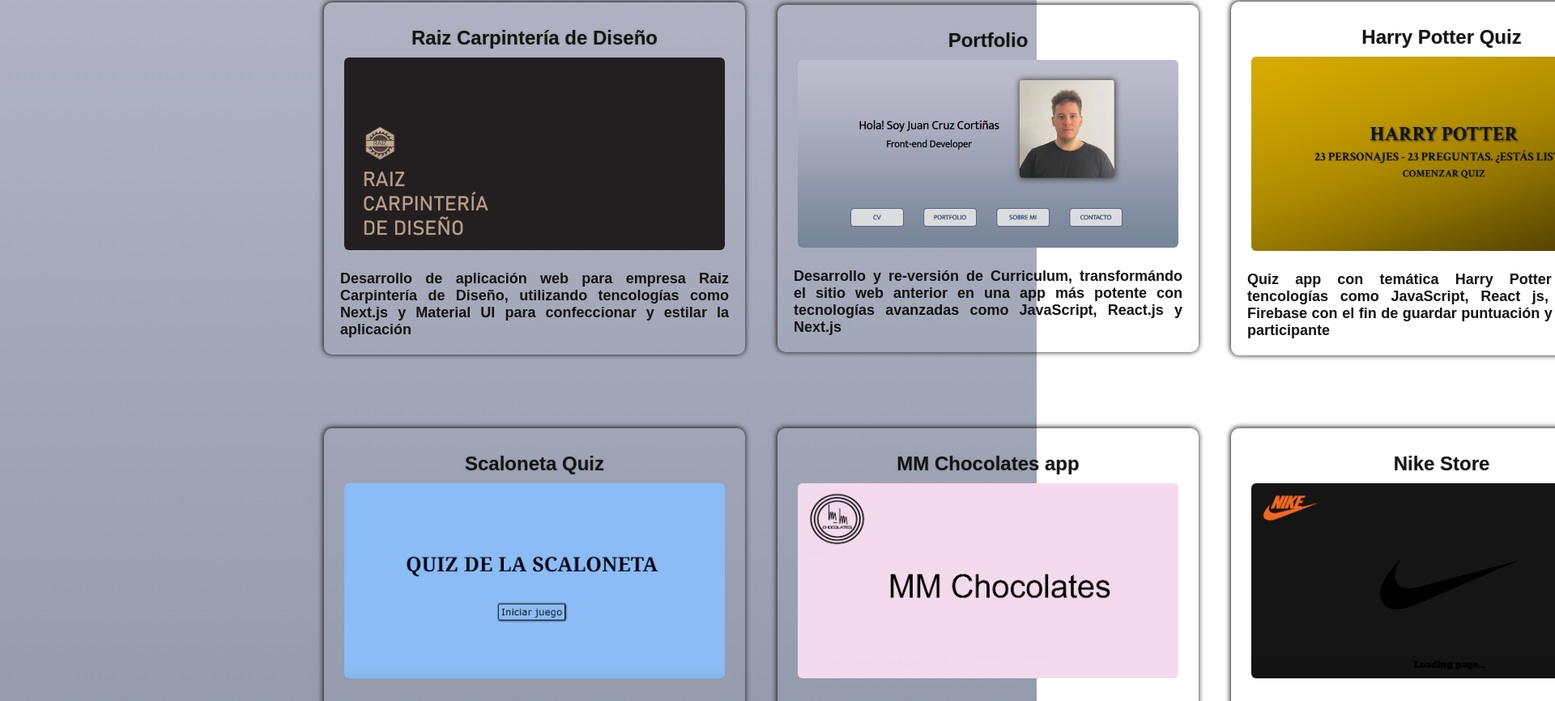
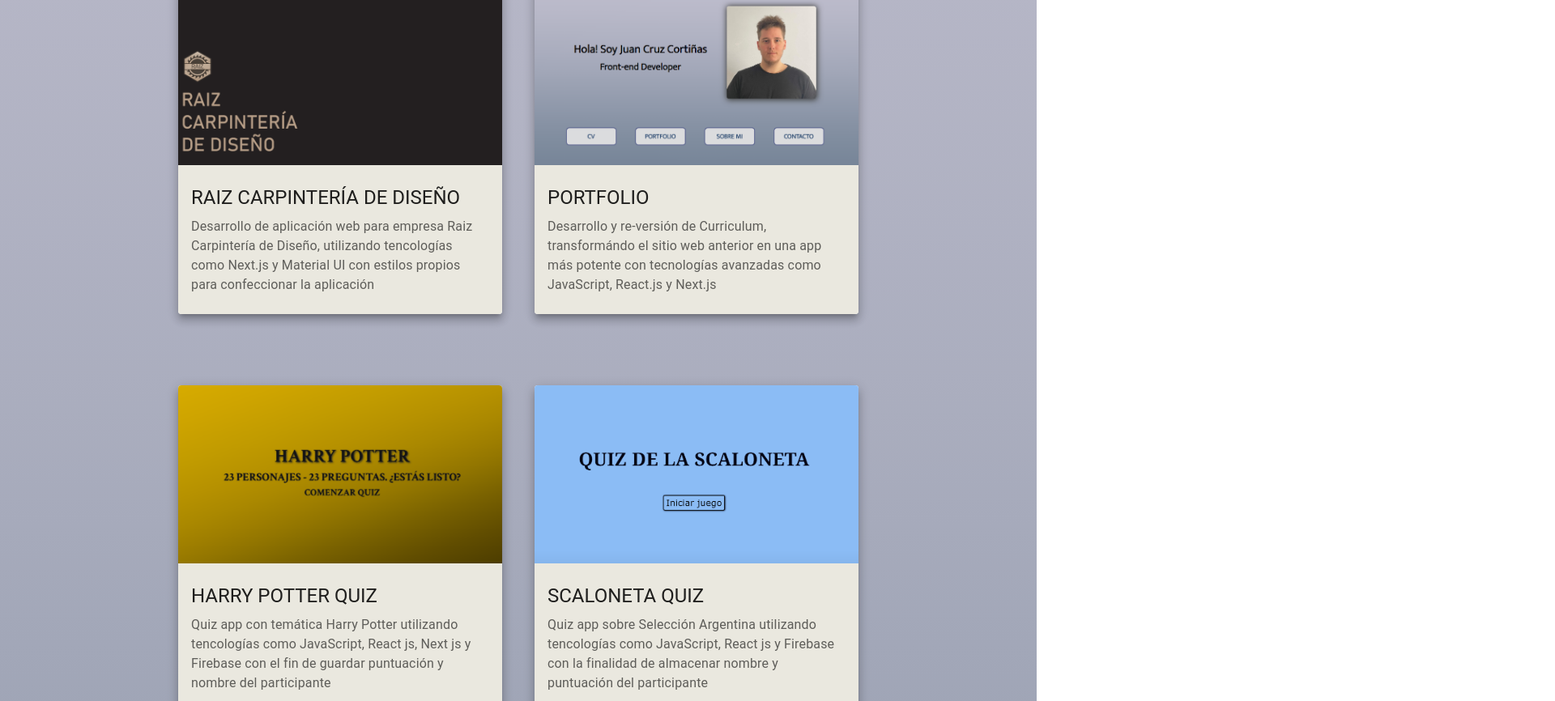
Before and after one commit to Jcruzcorti/portfolio, a Next.js app: page / in a window 1280 px wide. Shown: the part 1314-2180 px from the top of the page at 81% size, 1920 px wide, since content can reach past the window. Built offline with nearby package versions, Linux system fonts and the light colour scheme; a web font is replaced by a local one.

Commit message:
We create mock projects with information that we render through MUI cards, instead of the previous own cards

```diff
--- /dev/null
+++ b/components/mock/Proyects.jsx
@@ -0,0 +1,76 @@
+export const proyects = [
+
+    {
+        id:'1',
+        tittle:'RAIZ CARPINTERÍA DE DISEÑO',
+        description:'Desarrollo de aplicación web para empresa Raiz Carpintería de Diseño, utilizando tencologías como Next.js y Material UI con estilos propios para confeccionar la aplicación',
+        url:'https://raizcarpinteria.vercel.app/',
+        img:'/raizweb3.png'
+    },
+
+    {
+        id:'2',
+        tittle:'PORTFOLIO',
+        description:'Desarrollo y re-versión de Curriculum, transformándo el sitio web anterior en una app más potente con tecnologías avanzadas como JavaScript, React.js y Next.js',
+        url:'https://portfoliojcc.vercel.app/',
+        img:'/newportfolio.png',
+    },
+
+    {
+        id:'3',
+        tittle:'HARRY POTTER QUIZ',
+        description:"Quiz app con temática Harry Potter utilizando tencologías como JavaScript, React js, Next js y Firebase con el fin de guardar puntuación y nombre del participante",
+        url:'https://harrypotterquizgame.vercel.app/',
+        img:'/hp2.png'
+    },
+
+    {
+        id:'4',
+        tittle:'SCALONETA QUIZ',
+        description:"Quiz app sobre Selección Argentina utilizando tencologías como JavaScript, React js y Firebase con la finalidad de almacenar nombre y puntuación del participante",
+        url:'https://scalonets.netlify.app/',
+        img:'/scaloneta.png'
+    },
+
+    {
+        id:'5',
+        tittle:'MM CHOCOLATES APP',
+        description:'Creamos reversión de sitio web Mm Chocolates, transformándo el mismo en un e-commerce con tecnologías como JavaScript, React.js y Firebase almacenando la orden de compra hecha',
+        url:'https://mmchocolates.netlify.app/',
+        img:'/mmchocolates.png'
+    },
+
+    {
+        id:'6',
+        tittle:'NIKE STORE',
+        description:'Desarrollo de e-commerce Nike app con tecnologías avanzadas como JavaScript, React.js, Adobe Photoshop y Firebase con el fin de guardar la orden de compra realizada por el usuario',
+        url:'https://thenikestore.netlify.app/',
+        img:'/nike.png'
+    },
+
+    {
+        id:'7',
+        tittle:'MM CHOCOLATES SITIO WEB',
+        description:'Desarrollo y maquetación de sitio web de emprendimiento de chocolates, con tecnologías básicas como HTML, CSS, Bootstrap y JavaScript consumiendo API Email.js para enviar pedido',
+        url:'https://jcruzcorti.github.io/MMchocolates/',
+        img:'/mmchocolates.png'
+    },
+
+    {
+        id:'8',
+        tittle:'JUGADORES HISTÓRICOS',
+        description:'Proyecto de Blog futbolero sobre una selección de jugadores de fútbol favoritos históricos, actuales y futuros, desarrollado y maquetado con tecnologías básicas como HTML, CSS',
+        url:'https://jcruzcorti.github.io/JH/',
+        img:'/jh.png'
+    },
+
+    {
+        id:'9',
+        tittle:'CURRICULUM VITAE',
+        description:'Proyecto similar al portfolio actual, sitio web sobre CV con información personal y logros, pero desarrollado y maquetado con tecnologías básicas como HTML, CSS y Bootstrap',
+        url:'https://jcruzcorti.github.io/CV/',
+        img:'/cvviejo.png'
+    },
+
+
+]
--- a/components/portfolio/Portfolio.jsx
+++ b/components/portfolio/Portfolio.jsx
@@ -11,6 +11,8 @@
 import img8 from '../../public/cvviejo.png'
 import img9 from '../../public/raizweb3.png'
 import Link from 'next/link'
+import { Grid } from '@mui/material'
+import {proyects} from '../mock/Proyects'
 
 
 function Portfolio() {
@@ -19,7 +21,15 @@
   return (
     <div className={styles.divPortfolio} id={'Portfolio'}>
         <h2 className={styles.h2}>PROYECTOS</h2>
-        <div className={styles.divProyectos}>
+
+        <Grid container spacing={0} justifyContent='center' gap={5} my={1}>
+
+          {proyects.map((proyect)=>(
+              <Proyectos key={proyect.id} item={proyect}/>
+          ))}
+        </Grid>
+
+        {/* <div className={styles.divProyectos}>
           <Link href={'https://raizcarpinteria.vercel.app/'} target='_blank'><Proyectos title='Raiz Carpintería de Diseño' img={img9} description='Desarrollo de aplicación web para empresa Raiz Carpintería de Diseño, utilizando tencologías como Next.js y Material UI para confeccionar y estilar la aplicación '/></Link>
           <Link href={'https://portfoliojcc.vercel.app/'} target='_blank'><Proyectos title='Portfolio' img={img2} priority={false} description='Desarrollo y re-versión de Curriculum, transformándo el sitio web anterior en una app más potente con tecnologías avanzadas como JavaScript, React.js y Next.js'/></Link>
           <Link href={'https://harrypotterquizgame.vercel.app/'} target='_blank'><Proyectos title='Harry Potter Quiz' img={img1} description='Quiz app con temática Harry Potter utilizando tencologías como JavaScript, React js, Next js y Firebase con el fin de guardar puntuación y nombre del participante  '/></Link>
@@ -34,7 +44,7 @@
           <Link href={'https://jcruzcorti.github.io/MMchocolates/'} target='_blank'><Proyectos title='MM Chocolates sitio web' img={img6} description='Desarrollo y maquetación de sitio web de emprendimiento de chocolates, con tecnologías básicas como HTML, CSS, Bootstrap y JavaScript consumiendo API Email.js para enviar pedido'/></Link>
           <Link href={'https://jcruzcorti.github.io/JH/'} target='_blank'><Proyectos title='Jugadores Históricos' img={img7} description='Proyecto de Blog futbolero sobre una selección de jugadores de fútbol favoritos históricos, actuales y futuros, desarrollado y maquetado con tecnologías básicas como HTML, CSS'/></Link>
           <Link href={'https://jcruzcorti.github.io/CV/'} target='_blank'><Proyectos title='Curriculum Vitae' img={img8} description='Proyecto similar al portfolio actual, sitio web sobre CV con información personal y logros, pero desarrollado y maquetado con tecnologías básicas como HTML, CSS y Bootstrap'/> </Link>
-        </div>
+        </div> */}
     </div>
   )
 }
--- a/components/proyectos/Proyectos.jsx
+++ b/components/proyectos/Proyectos.jsx
@@ -1,23 +1,53 @@
 import React from 'react'
 import Image from "next/image";
 import styles from '../../styles/Home.module.css'
+import Card from '@mui/material/Card';
+import CardContent from '@mui/material/CardContent';
+import CardMedia from '@mui/material/CardMedia';
+import Typography from '@mui/material/Typography';
+import Link from 'next/link';
+// import ImgModal from './ImgModal';
 
 
-function Proyectos({title,description,img}) {
+
+function Proyectos({item}) {
 
 
   return (
-    <div className={styles.divProyectos}>
-       <div  className={styles.divCard1}>
-            <h3 className={styles.h3Card}> {title}</h3>
-            <div className={styles.divImgCard}>
-                <Image src={img} alt='img proyectos' priority={true} sizes="100vw" width={310} height={180} className={styles.imgCard}/>
-            </div>
-            <div className={styles.divInfoCard}>
-                <p className={styles.pCard}>{description}</p>
-            </div>
-       </div>
-    </div>
+    // <div className={styles.divProyectos}>
+    //    <div  className={styles.divCard1}>
+    //         <h3 className={styles.h3Card}> {title}</h3>
+    //         <div className={styles.divImgCard}>
+    //             <Image src={img} alt='img proyectos' priority={true} sizes="100vw" width={310} height={180} className={styles.imgCard}/>
+    //         </div>
+    //         <div className={styles.divInfoCard}>
+    //             <p className={styles.pCard}>{description}</p>
+    //         </div>
+    //    </div>
+    // </div>
+    <>
+      <Link href={item.url} target='_blank'>
+        <Card sx={{maxWidth: 400, my: 3, }} elevation={8}>
+            <CardMedia
+              component="img"
+              sx={{ height: 220, objectFit:'cover',}}
+              image={item.img}
+              alt="proyectos"
+              objectFit= "cover"
+          />
+          <CardContent sx={{ '&:last-child': { pb: 3, pt: 3, backgroundColor: "#eae8df" }}}>
+            <Typography gutterBottom variant="h5" component="div">
+                {item.tittle}
+              </Typography>
+              <Typography variant="body1" color="text.secondary">
+                {item.description}
+              </Typography>
+
+            {/* <ImgModal img1={item.img} img2={item.img2} img3={item.img3}/> */}
+          </CardContent>
+        </Card>
+      </Link>
+    </>
   )
 }
 
```
